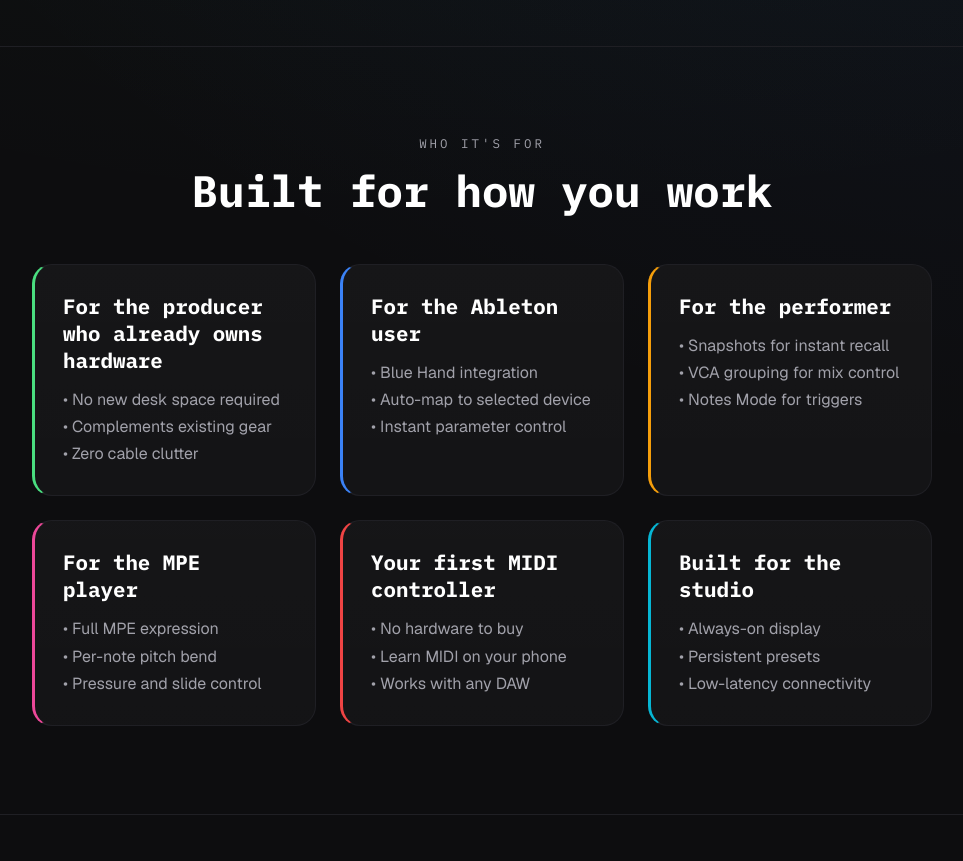
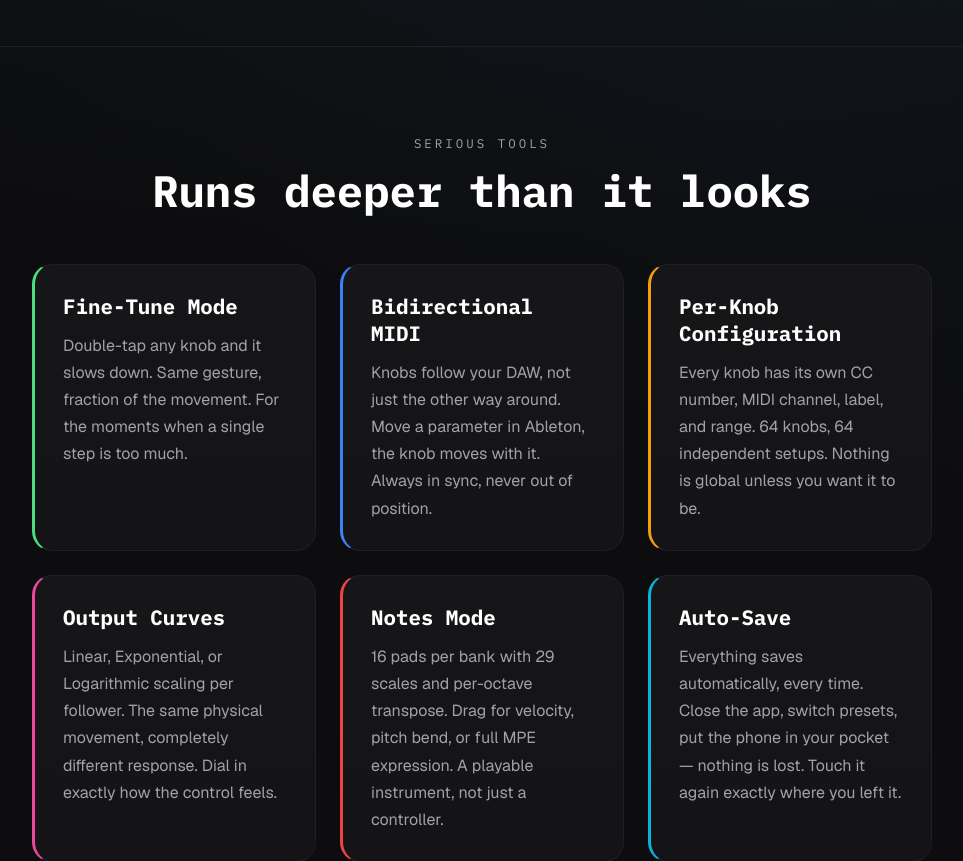
Before and after one commit to YouKoshkin/Knob16-web, a React (Vite) app: page / in a window 1280 px wide. Shown: the part 2120-2981 px from the top of the page, without its empty margins (158-1121 px from the left). Built offline with nearby package versions, Linux system fonts and the light colour scheme.

Commit message:
serious tools - 6 cards

```diff
--- a/src/App.jsx
+++ b/src/App.jsx
@@ -35,33 +35,33 @@ const testimonials = [
 const valueProps = [
   {
     tone: 'green',
-    title: 'For the producer who already owns hardware',
-    body: '• No new desk space required\n• Complements existing gear\n• Zero cable clutter',
+    title: 'Fine-Tune Mode',
+    body: 'Double-tap any knob and it slows down. Same gesture, fraction of the movement. For the moments when a single step is too much.',
   },
   {
     tone: 'blue',
-    title: 'For the Ableton user',
-    body: '• Blue Hand integration\n• Auto-map to selected device\n• Instant parameter control',
+    title: 'Bidirectional MIDI',
+    body: 'Knobs follow your DAW, not just the other way around. Move a parameter in Ableton, the knob moves with it. Always in sync, never out of position.',
   },
   {
     tone: 'amber',
-    title: 'For the performer',
-    body: '• Snapshots for instant recall\n• VCA grouping for mix control\n• Notes Mode for triggers',
+    title: 'Per-Knob Configuration',
+    body: 'Every knob has its own CC number, MIDI channel, label, and range. 64 knobs, 64 independent setups. Nothing is global unless you want it to be.',
   },
   {
     tone: 'pink',
-    title: 'For the MPE player',
-    body: '• Full MPE expression\n• Per-note pitch bend\n• Pressure and slide control',
+    title: 'Output Curves',
+    body: 'Linear, Exponential, or Logarithmic scaling per follower. The same physical movement, completely different response. Dial in exactly how the control feels.',
   },
   {
     tone: 'red',
-    title: 'Your first MIDI controller',
-    body: '• No hardware to buy\n• Learn MIDI on your phone\n• Works with any DAW',
+    title: 'Notes Mode',
+    body: '16 pads per bank with 29 scales and per-octave transpose. Drag for velocity, pitch bend, or full MPE expression. A playable instrument, not just a controller.',
   },
   {
     tone: 'cyan',
-    title: 'Built for the studio',
-    body: '• Always-on display\n• Persistent presets\n• Low-latency connectivity',
+    title: 'Auto-Save',
+    body: 'Everything saves automatically, every time. Close the app, switch presets, put the phone in your pocket — nothing is lost. Touch it again exactly where you left it.',
   },
 ];
 
@@ -310,12 +310,12 @@ function App() {
         </section>
 
         <section className="section section-divider" id="features">
-          <SectionHeader eyebrow="WHO IT'S FOR" title="Built for how you work" />
+          <SectionHeader eyebrow="SERIOUS TOOLS" title="Runs deeper than it looks" />
           <div className="card-grid">
             {valueProps.map((item) => (
               <article className={`feature-card tone-${item.tone}`} key={item.title}>
                 <h3>{item.title}</h3>
-                <p className="multiline-copy">{item.body}</p>
+                <p>{item.body}</p>
               </article>
             ))}
           </div>
```
